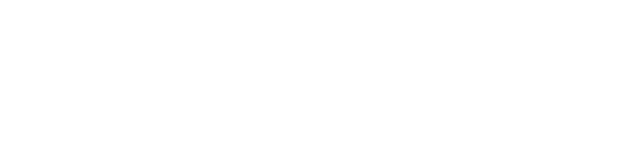
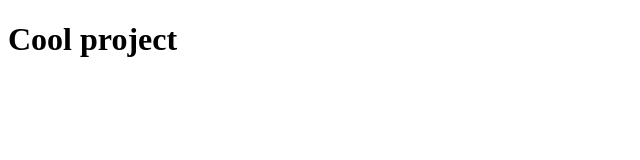
Before and after one commit to AJPalacios/git-workshop, a plain HTML site: page index.html in a window 1280 px wide. Shown: the whole page, without its empty margins (0-640 px from the left). Drawn offline with Linux system fonts and the light colour scheme.

Commit message:
Add Main title

```diff
--- a/index.html
+++ b/index.html
@@ -7,6 +7,6 @@
   <title>Cool project</title>
 </head>
 <body>
-
+  <h1>Cool project</h1>
 </body>
 </html>
```
